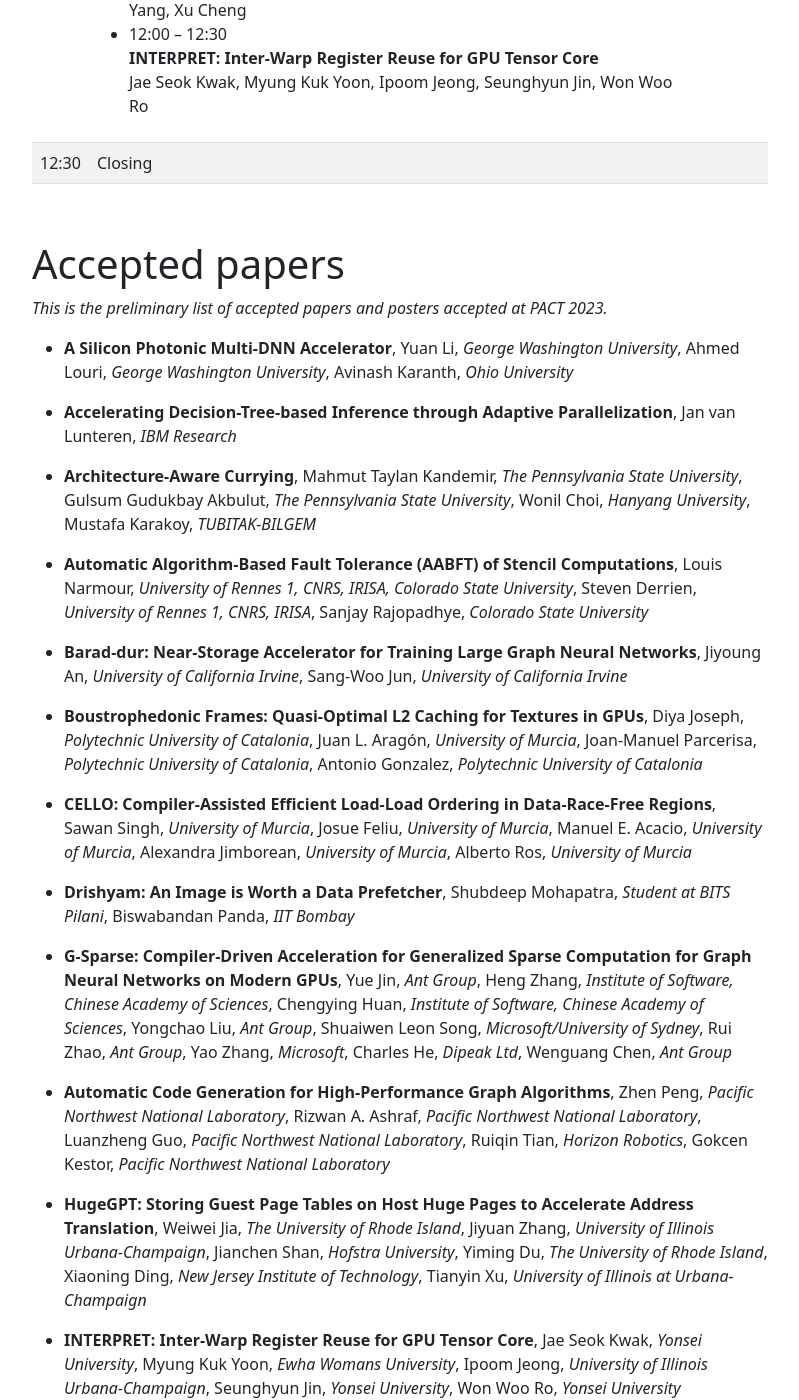
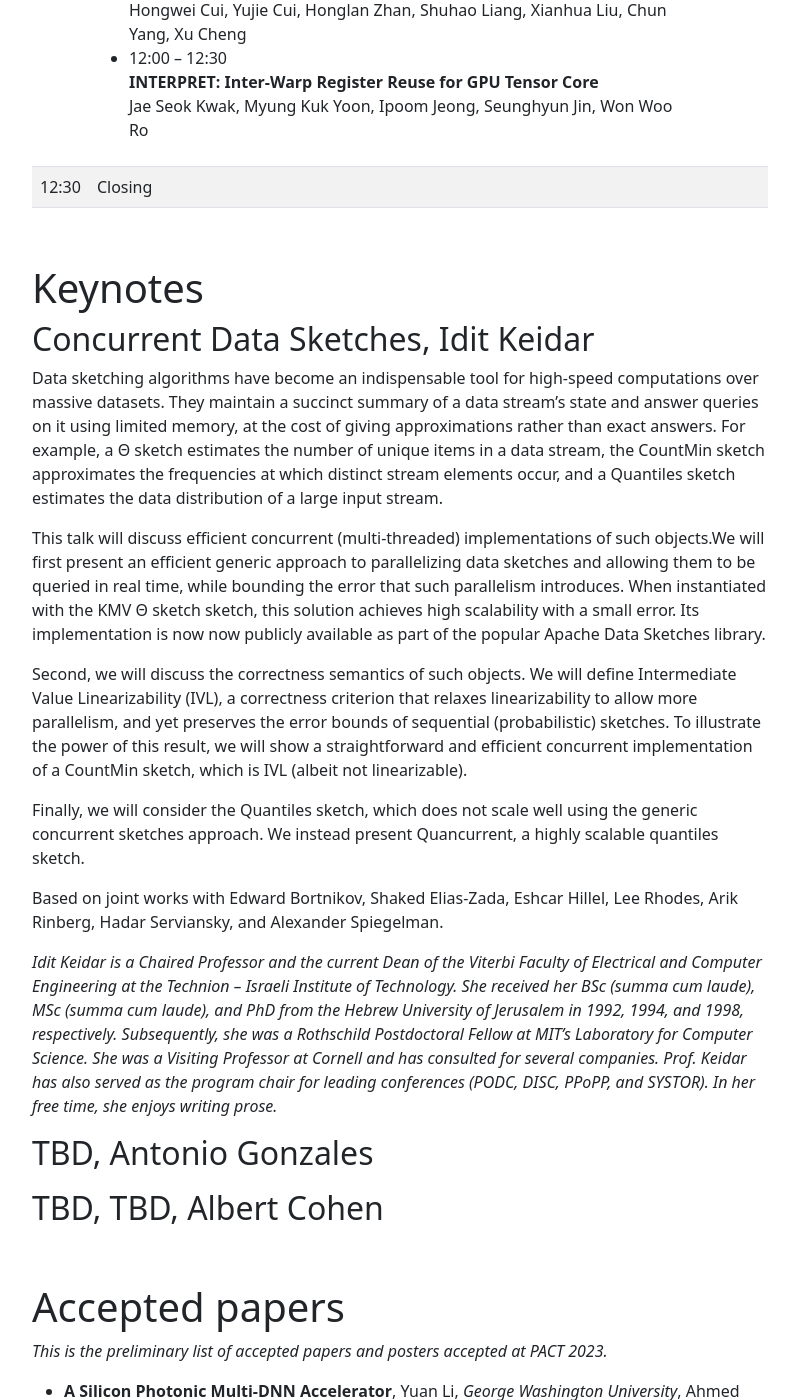
Before and after one commit to pact2023/pact2023.github.io, a Jekyll site: the page built from program/index.md, in a window 1280 px wide and 1400 px high, scrolled down 4782 px. Shown: the whole window, without its empty margins (50-849 px from the left). Built offline with Jekyll 4.4.1, drawn with Linux system fonts in a browser that asks for light colours; some of the changed text lies outside the part shown.

Commit message:
adds Mon keynote title, abstract, and bio

```diff
--- /dev/null
+++ b/_includes/keynotes.html
@@ -0,0 +1,27 @@
+
+<h1>Keynotes</h1>
+
+<h2><a name="keynote1">Concurrent Data Sketches</a>, Idit Keidar</h2>
+
+<p>Data sketching algorithms have become an indispensable tool for high-speed computations over massive datasets. They maintain a succinct summary of a data stream’s state and answer queries on it using limited memory, at the cost of giving approximations rather than exact answers. For example, a Θ sketch estimates the number of unique items in a data stream, the CountMin sketch approximates the frequencies at which distinct stream elements occur, and a Quantiles sketch estimates the data distribution of a large input stream.</p>
+
+<p>This talk will discuss efficient concurrent (multi-threaded) implementations of such objects.We will first present an efficient generic approach to parallelizing data sketches and allowing them to be queried in real time, while bounding the error that such parallelism introduces. When instantiated with the KMV Θ sketch sketch, this solution achieves high scalability with a small error. Its implementation is now now publicly available as part of the popular Apache Data Sketches library.</p>
+
+<p>Second, we will discuss the correctness semantics of such objects. We will define Intermediate Value Linearizability (IVL), a correctness criterion that relaxes linearizability to allow more parallelism, and yet preserves the error bounds of sequential (probabilistic) sketches. To illustrate the power of this result, we will show a straightforward and efficient concurrent implementation of a CountMin sketch, which is IVL (albeit not linearizable).</p>
+
+<p>Finally, we will consider the Quantiles sketch, which does not scale well using the generic concurrent sketches approach. We instead present Quancurrent, a highly scalable quantiles sketch.</p>
+
+<p>Based on joint works with Edward Bortnikov, Shaked Elias-Zada, Eshcar Hillel, Lee Rhodes, Arik Rinberg, Hadar Serviansky, and Alexander Spiegelman.</p>
+
+
+<i>Idit Keidar is a Chaired Professor and the current Dean of the Viterbi Faculty of Electrical and Computer Engineering at the Technion – Israeli Institute of Technology. She received her BSc (summa cum laude), MSc (summa cum laude), and PhD from the Hebrew University of Jerusalem in 1992, 1994, and 1998, respectively. Subsequently, she was a Rothschild Postdoctoral Fellow at MIT’s Laboratory for Computer Science. She was a Visiting Professor at Cornell and has consulted for several companies. Prof. Keidar has also served as the program chair for leading conferences (PODC, DISC, PPoPP, and SYSTOR). In her free time, she enjoys writing prose.</i>
+
+<p></p>
+
+<h2><a name="keynote2">TBD</a>, Antonio Gonzales</h2>
+
+<p></p>
+
+<h2><a name="keynote3">TBD</a>, TBD, Albert Cohen</h2>
+
+<p></p>
--- a/program/index.md
+++ b/program/index.md
@@ -215,7 +215,7 @@
 			8:30
 		</td>
 		<td>
-			Keynote: Idit Keidar, Technion - Israel Institute of Technology
+			Keynote: <a href="index.html#keynote1">Concurrent Data Sketches</a>, Idit Keidar, Technion - Israel Institute of Technology
 		</td>
 		<td>
 		</td>
@@ -732,5 +732,8 @@
 	</tr>
 </table>
 
-<br>
+<br/>
+{% include keynotes.html %}
+
+<br/>
 {% include list_of_papers.md %}
```
